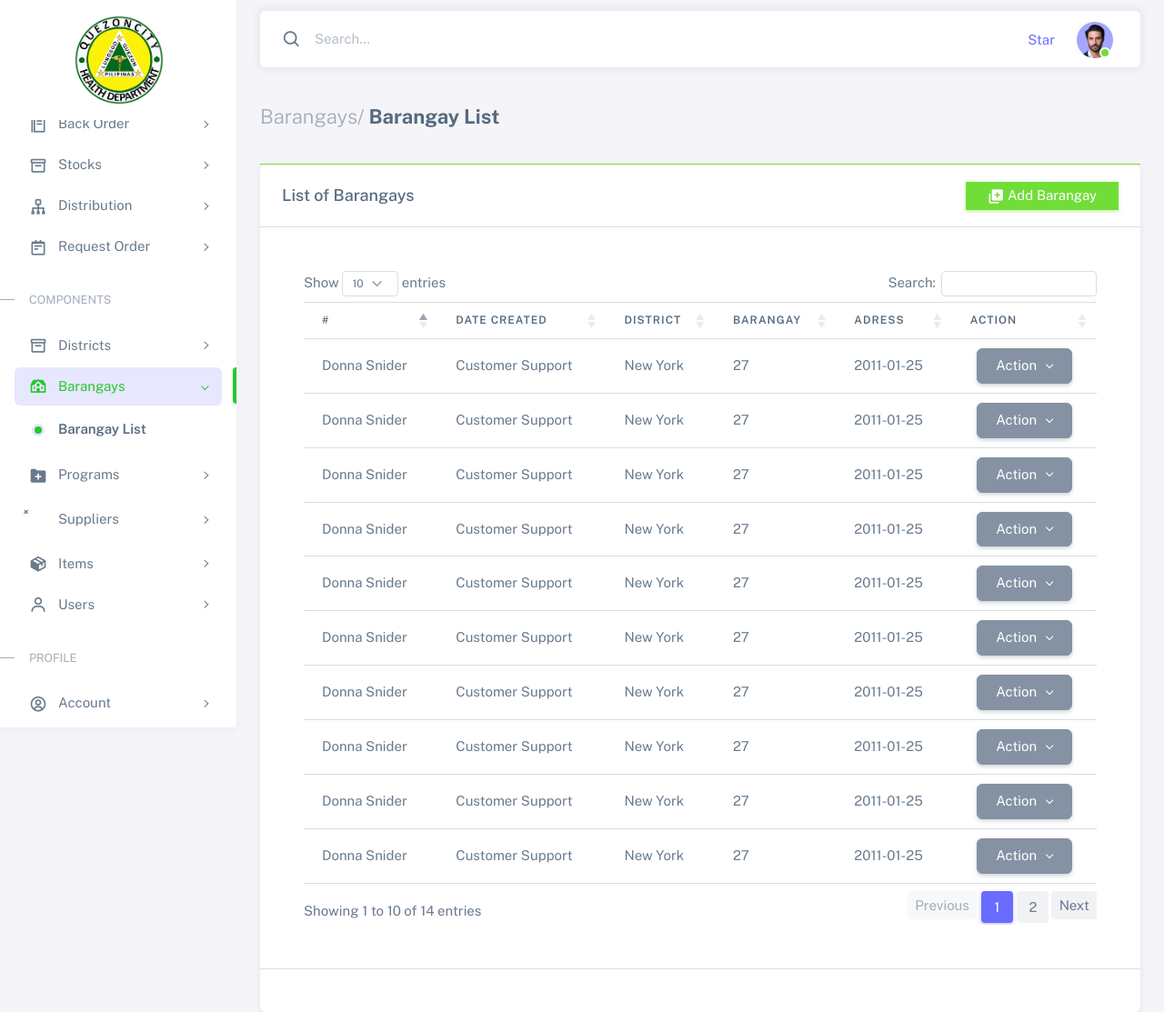
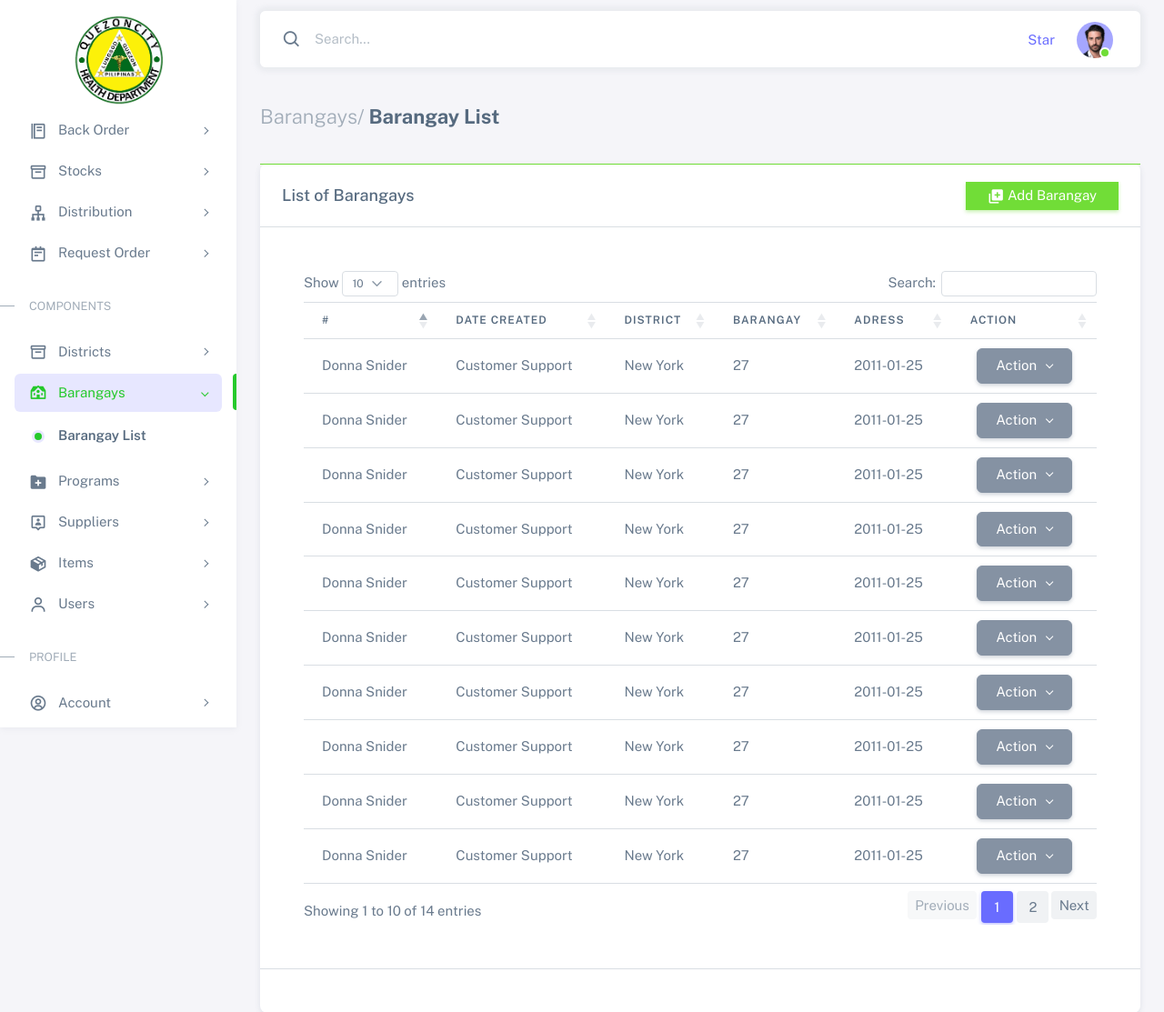
Before and after one commit to Curlybites/QCU_Health_Distribution, a PHP site: page /Health_Department/Barangay_list.php in a window 1280 px wide. Shown: the top 1113 px of the page at 91% size. Run offline with PHP 8.4, Linux system fonts and the light colour scheme.

Commit message:
Update Barangays

```diff
--- a/Health_Department/Barangay_list.php
+++ b/Health_Department/Barangay_list.php
@@ -175,7 +175,7 @@ include '../components/header.php';
 
             <li class="menu-item">
               <a href="javascript:void(0)" class="menu-link menu-toggle">
-                <i class="menu-icon tf-icons bx-user-pin"></i>
+                <i class="menu-icon tf-icons bx bx-user-pin"></i>
                 <div data-i18n="Extended UI">Suppliers</div>
               </a>
               <ul class="menu-sub">
```
